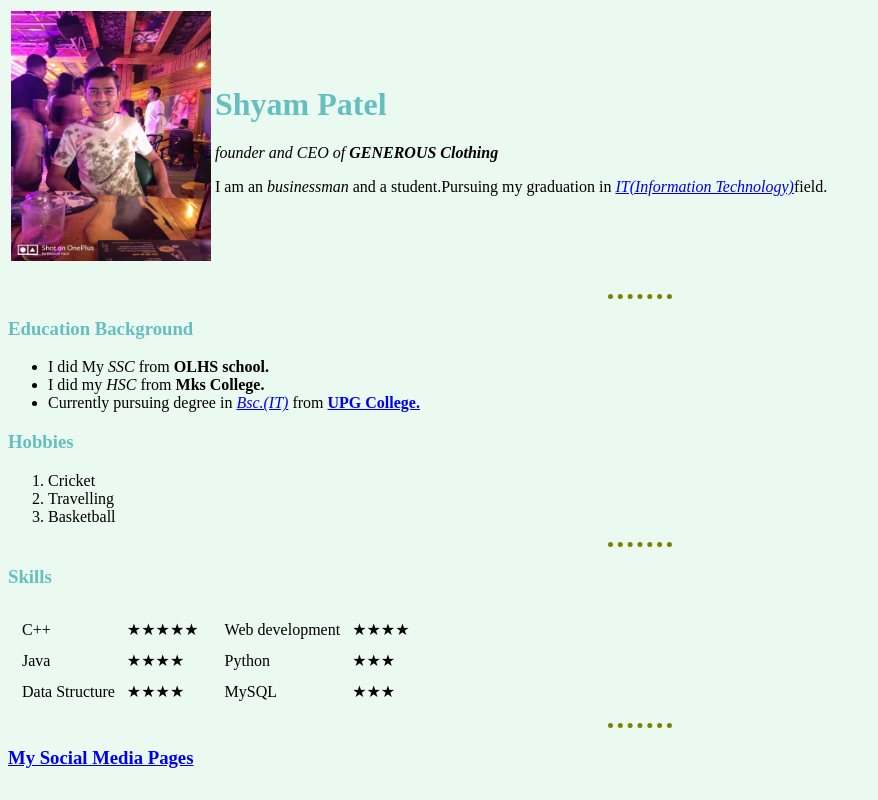
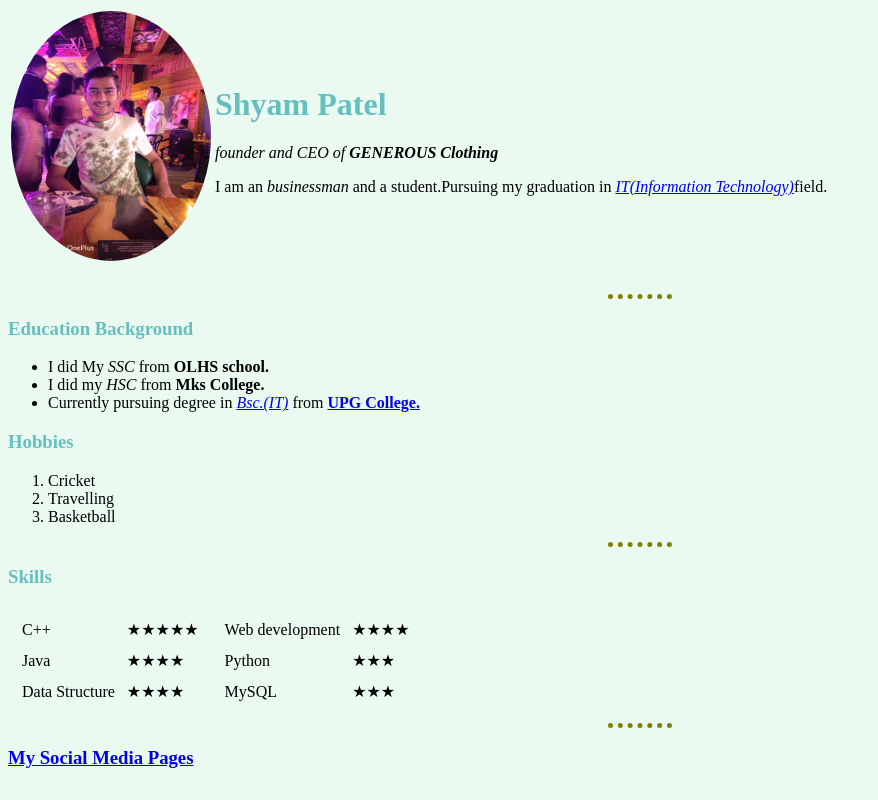
Before and after one commit to shyamshandha/cv, a plain HTML site: page index.html in a window 1280 px wide. Shown: the whole page, without its empty margins (0-878 px from the left). Drawn offline with Linux system fonts and the light colour scheme.

Commit message:
Update index.html

```diff
--- a/index.html
+++ b/index.html
@@ -11,7 +11,7 @@
   <!--<img src="https://pbs.twimg.com/profile_images/1316378296439848960/MM8gBO2i_400x400.jpg" alt="shyam's profile picture"><br>-->
   <table>
     <tr>
-      <td><img src="shyam.jpeg" height="250" width="200" alt="myphoto"></td>
+      <td><img class="profile" src="shyam.jpeg" height="250" width="200" alt="myphoto"></td>
       <td>
         <h1>Shyam Patel </h1>
         <p><em> founder and CEO of <strong>GENEROUS Clothing</strong></em></p>
```
